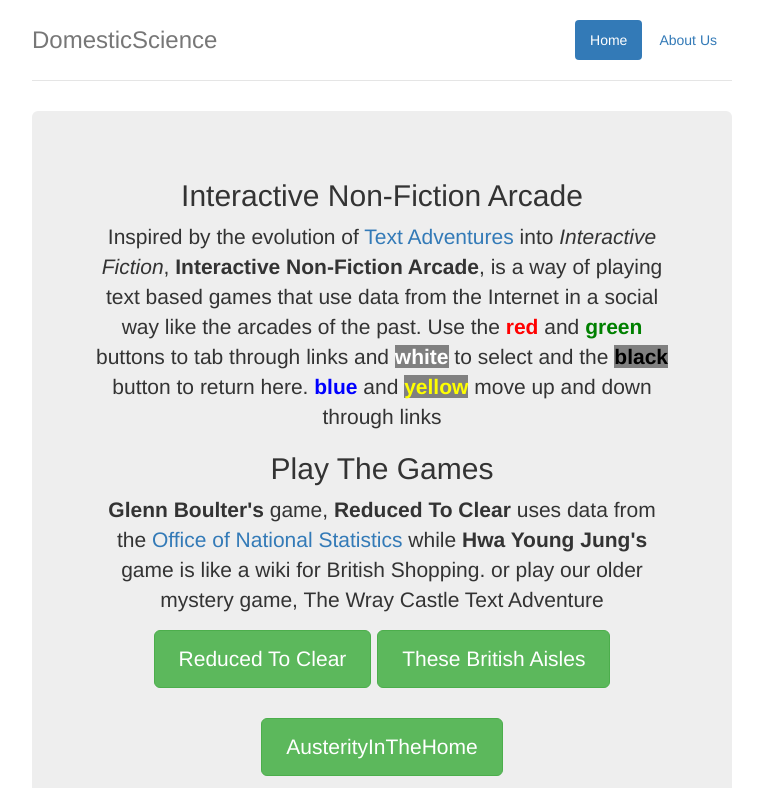
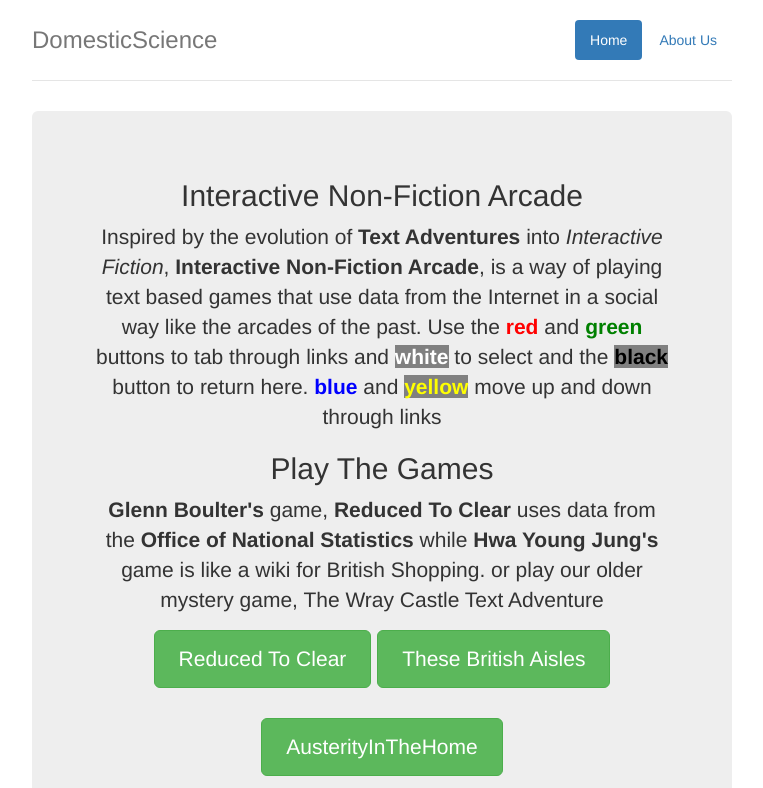
Before and after one commit to cheapjack/nonfiction, a plain HTML site: page InF.html in a window 1280 px wide. Shown: the top 788 px of the page, without its empty margins (258-1021 px from the left). Drawn offline with Linux system fonts and the light colour scheme; a script that the page names is missing.

Commit message:
removed weblinks to TAB over to game buttons quicker

```diff
--- a/InF.html
+++ b/InF.html
@@ -36,7 +36,7 @@
 
         <div class="jumbotron">
             <strong><h2>Interactive Non-Fiction Arcade</h2></strong>
-            <p>Inspired by the evolution of <a href="#">Text Adventures</a><!--http://www.textadventuretime.co.uk/2015/05/28/hit-troll-with-axe-a-zork-review/"--> into <i>Interactive Fiction</i>, <strong>Interactive Non-Fiction Arcade</strong>, is a way of playing text based games that use data from the Internet in a social way like the arcades of the past. Use the <a style="color: red"><strong>red</strong></a> and <a style="color: green"><strong>green</strong></a> buttons to tab through links and <a style="color: white; background-color: grey" ><strong>white</strong></a> to select and the <a style="background-color:grey; color: black;"><strong>black</strong></a> button to return here. <a style="color: blue"><strong>blue</strong></a> and <a style="background-color:grey; color: yellow;"><strong>yellow</strong></a> move up and down through links</p>
+            <p>Inspired by the evolution of <strong>Text Adventures</strong><!--http://www.textadventuretime.co.uk/2015/05/28/hit-troll-with-axe-a-zork-review/"--> into <i>Interactive Fiction</i>, <strong>Interactive Non-Fiction Arcade</strong>, is a way of playing text based games that use data from the Internet in a social way like the arcades of the past. Use the <a style="color: red"><strong>red</strong></a> and <a style="color: green"><strong>green</strong></a> buttons to tab through links and <a style="color: white; background-color: grey" ><strong>white</strong></a> to select and the <a style="background-color:grey; color: black;"><strong>black</strong></a> button to return here. <a style="color: blue"><strong>blue</strong></a> and <a style="background-color:grey; color: yellow;"><strong>yellow</strong></a> move up and down through links</p>
 <!-- Basic fluid circular image-->
 <!--		<div class="container-fluid">
         <div class="row">
@@ -49,7 +49,7 @@
 <p><strong>Monday 21st August - Saturday 2nd September 2017</strong> at <i>The Exchange CIC, 13 West Street, Morecambe LA3 1RB</i></p>
 <p><strong>Friday 11th - Sunday 20th August 2017</strong> at <i>Barrow Library, Abbey Road, Barrow-in-Furness, LA14 1LG</i></p>-->
 <h2>Play The Games</h2>
-<p><strong>Glenn Boulter's</strong> game, <strong>Reduced To Clear</strong>  uses data from the <a href="#">Office of National Statistics</a><!--"https://www.ons.gov.uk/"--> while <strong>Hwa Young Jung's</strong> game is like a wiki for British Shopping. or play our older mystery game, The Wray Castle Text Adventure</p>
+<p><strong>Glenn Boulter's</strong> game, <strong>Reduced To Clear</strong>  uses data from the <strong>Office of National Statistics</strong><!--"https://www.ons.gov.uk/"--> while <strong>Hwa Young Jung's</strong> game is like a wiki for British Shopping. or play our older mystery game, The Wray Castle Text Adventure</p>
             <p><a class="btn btn-lg btn-success" href="glenn.html" role="button">Reduced To Clear</a>
              <a class="btn btn-lg btn-success" href="BritishAisles/These_British_Aisles.html" role="button">These British Aisles</a>
              <br><br>
```
